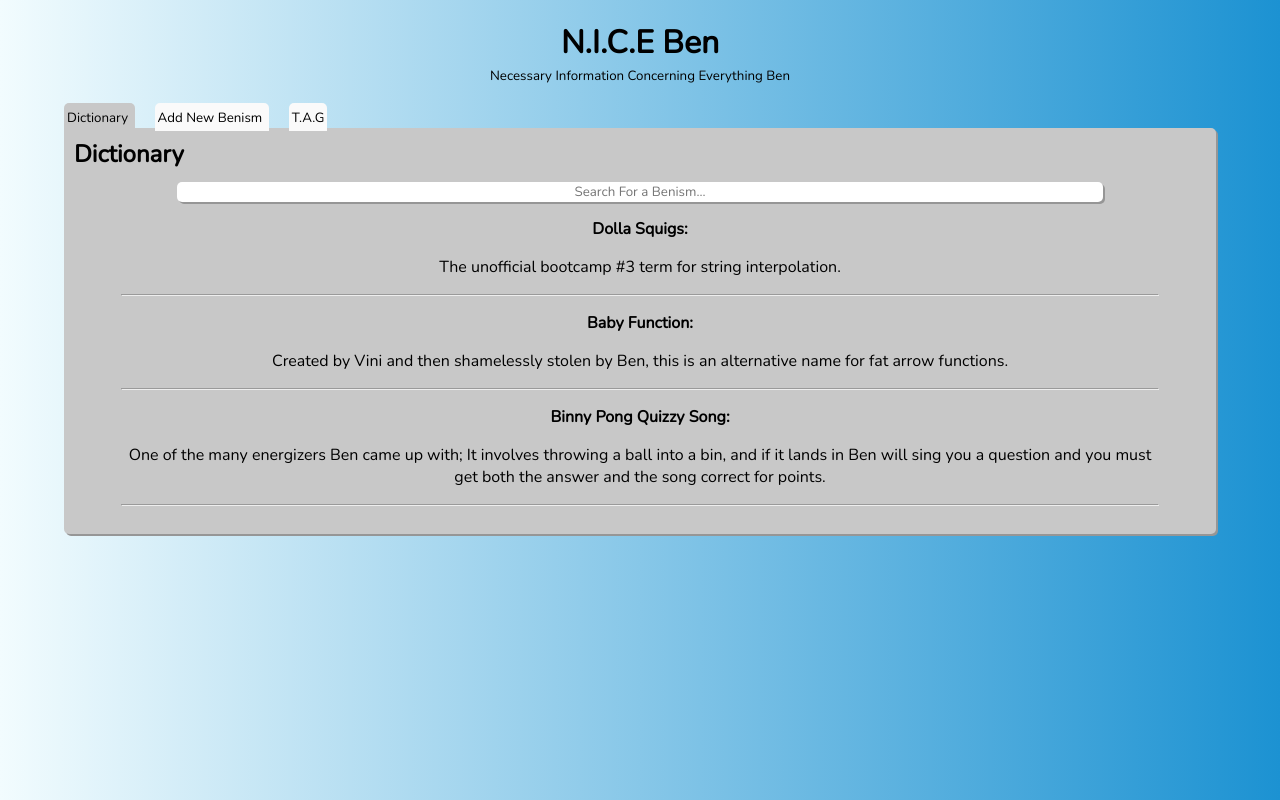
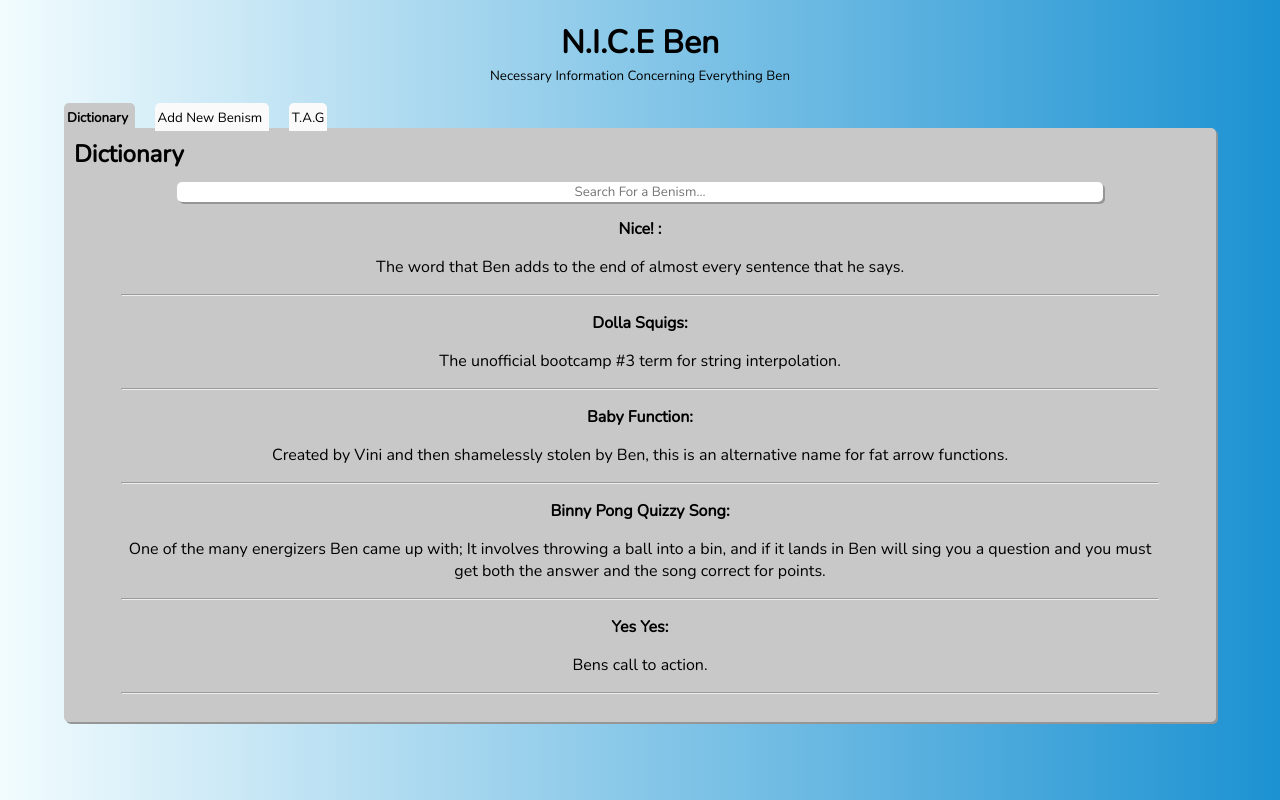
Before and after one commit to MellKay/benisms-hackathon, a React (Create React App) app: page / in a window 1280 px wide. Built offline with nearby package versions, Linux system fonts and the light colour scheme.

Commit message:
couple more things added to dummy data

```diff
--- a/src/Components/Dictionary/index.js
+++ b/src/Components/Dictionary/index.js
@@ -1,6 +1,11 @@
 import React, { useState } from "react";
 
 const dummyData = [
+  {
+    name: "Nice! ",
+    description:
+      "The word that Ben adds to the end of almost every sentence that he says.",
+  },
   {
     name: "Dolla Squigs",
     description: "The unofficial bootcamp #3 term for string interpolation.",
@@ -15,6 +20,7 @@ const dummyData = [
     description:
       "One of the many energizers Ben came up with; It involves throwing a ball into a bin, and if it lands in Ben will sing you a question and you must get both the answer and the song correct for points.",
   },
+  { name: "Yes Yes", description: "Bens call to action." },
 ];
 
 function Dictionary() {
--- a/src/Components/Tabs/index.js
+++ b/src/Components/Tabs/index.js
@@ -31,7 +31,7 @@ function Tabs() {
           style={
             dictionaryIsClicked
               ? null
-              : { backgroundColor: "rgb(250, 250, 250)" }
+              : { backgroundColor: "rgb(250, 250, 250)", fontWeight: "normal" }
           }
           onClick={handleDictionaryClick}
         >
@@ -42,7 +42,9 @@ function Tabs() {
         <div
           className="tab"
           style={
-            addIsClicked ? null : { backgroundColor: "rgb(250, 250, 250)" }
+            addIsClicked
+              ? null
+              : { backgroundColor: "rgb(250, 250, 250)", fontWeight: "normal" }
           }
           onClick={handleAddClick}
         >
@@ -53,7 +55,9 @@ function Tabs() {
         <div
           className="tab"
           style={
-            tagIsClicked ? null : { backgroundColor: "rgb(250, 250, 250)" }
+            tagIsClicked
+              ? null
+              : { backgroundColor: "rgb(250, 250, 250)", fontWeight: "normal" }
           }
           onClick={handleTagClick}
         >
--- a/src/Components/Tabs/tabs.css
+++ b/src/Components/Tabs/tabs.css
@@ -5,6 +5,7 @@
   width: 30%;
   display: inline;
   margin-right: 20px;
+  font-weight: bold;
 }
 
 .tabs {
```
